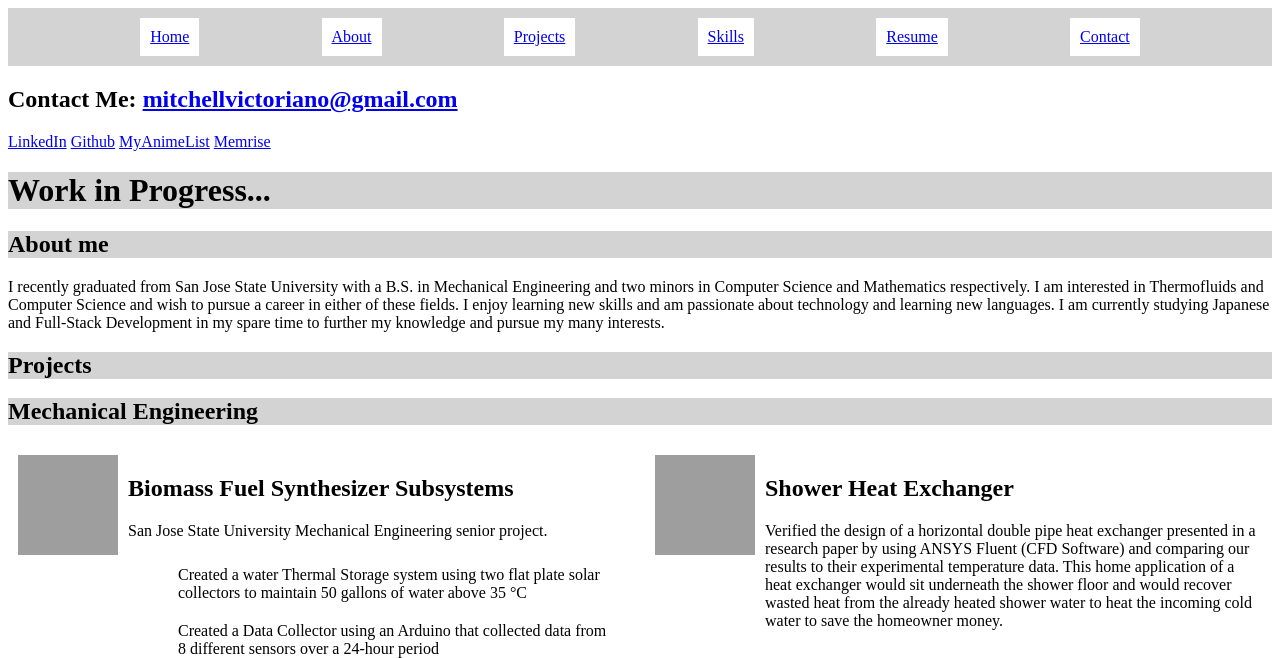
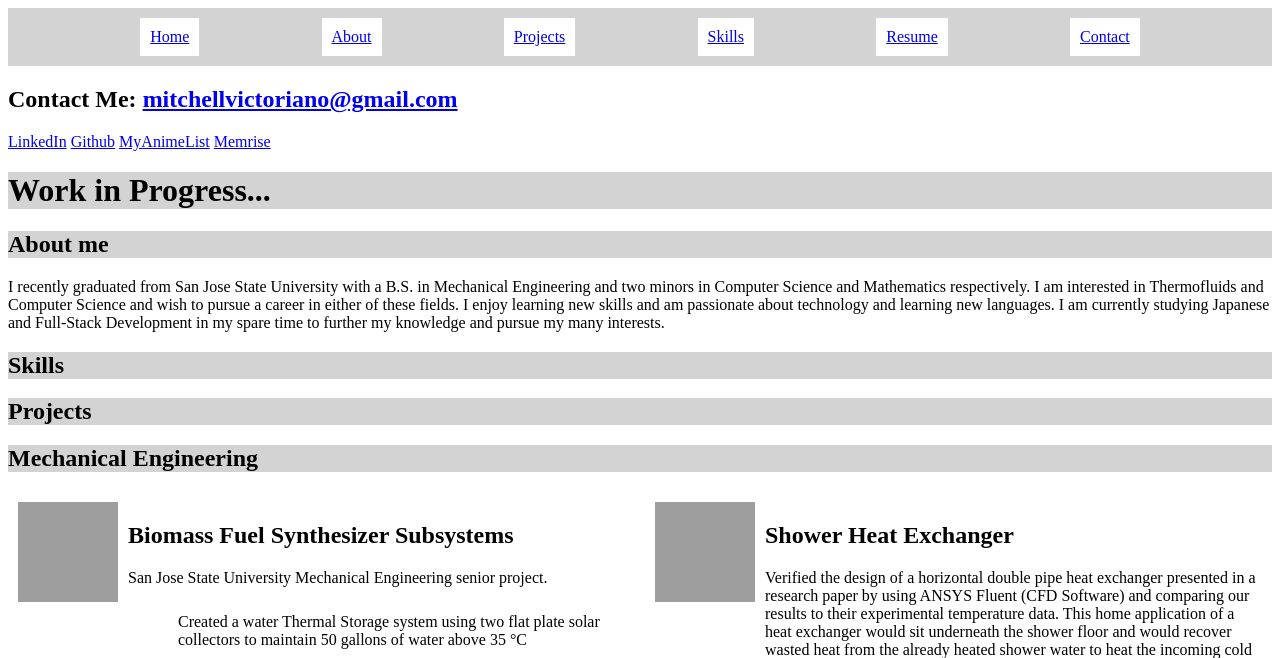
Before and after one commit to MitchellAV/Portfolio, a PHP site: page / in a window 1280 px wide. Shown: the top 658 px of the page. Run offline with PHP 8.4, Linux system fonts and the light colour scheme; grey boxes are pictures that could not be loaded.

Commit message:
skills section

```diff
--- a/index.php
+++ b/index.php
@@ -51,7 +51,10 @@
       <h1>About me</h1>
       <p>I recently graduated from San Jose State University with a B.S. in Mechanical Engineering and two minors in Computer Science and Mathematics respectively. I am interested in Thermofluids and Computer Science and wish to pursue a career in either of these fields. I enjoy learning new skills and am passionate about technology and learning new languages. I am currently studying Japanese and Full-Stack Development in my spare time to further my knowledge and pursue my many interests. </p>
     </section>
+    <section id="skills">
+      <h1>Skills</h1>
 
+    </section>
 
     <section id="projects">
       <h1>Projects</h1>
```
